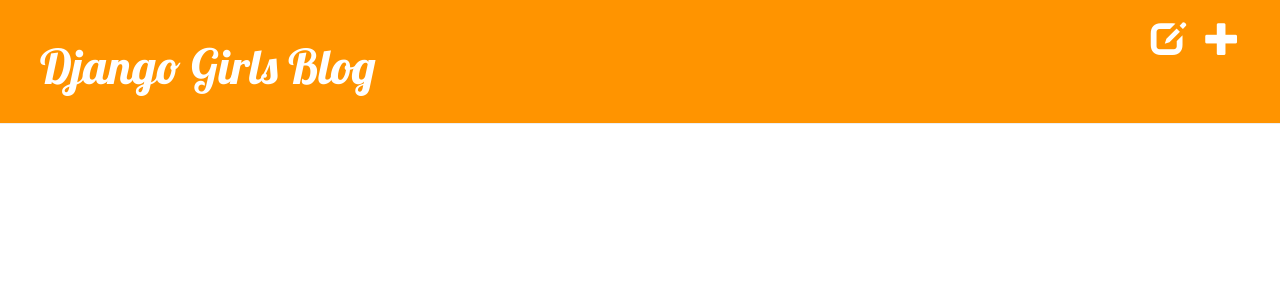
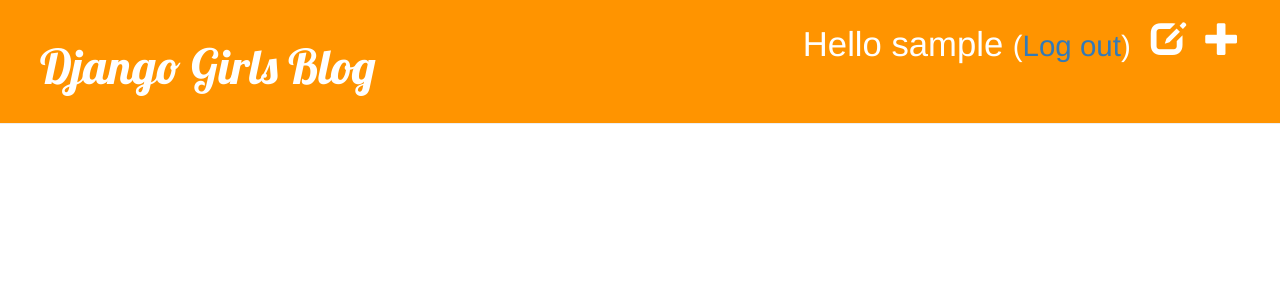
Before and after one commit to ftnext/my-first-blog, a Django app: page /drafts/ in a window 1280 px wide. Shown: the top 300 px of the page. Run offline with Django 3.2, Linux system fonts and the light colour scheme; the visitor is signed in with stand-in values (Sample User, id 1); data that the repository does not hold is empty; some libraries are stand-ins or nearby versions.

Commit message:
[feat] ログイン・ログアウト周りのブラッシュアップ
* 95568b6 と同じ状態にすることを目指した
* 127.0.0.1:8000/accounts/login/ からログインした際のリダイレクト先の設定（settings.py）
* ログアウトのURLの追加（mysite/urls.py）
* ログインしていないユーザにはログインボタンが見えるように、ログインしているユーザにはログアウトボタンが見えるように変更（base.html）

```diff
--- a/blog/templates/blog/base.html
+++ b/blog/templates/blog/base.html
@@ -12,6 +12,9 @@
     {% if user.is_authenticated %}
       <a href="{% url 'post_new' %}" class="top-menu"><span class="glyphicon glyphicon-plus"></span></a>
       <a href="{% url 'post_draft_list' %}" class="top-menu"><span class="glyphicon glyphicon-edit"></span></a>
+      <p class="top-menu">Hello {{ user.username }} <small>(<a href="{% url 'logout' %}">Log out</a>)</small></p>
+    {% else %}
+      <a href="{% url 'login' %}" class="top-menu"><span class="glyphicon glyphicon-lock"></span></a>
     {% endif %}
     <h1><a href="/">Django Girls Blog</a></h1>
   </div>
--- a/mysite/settings.py
+++ b/mysite/settings.py
@@ -120,3 +120,5 @@ USE_TZ = True
 
 STATIC_URL = '/static/'
 STATIC_ROOT = os.path.join(BASE_DIR, 'static')
+
+LOGIN_REDIRECT_URL = '/'
--- a/mysite/urls.py
+++ b/mysite/urls.py
@@ -22,5 +22,6 @@ from django.contrib.auth import views
 urlpatterns = [
     path('admin/', admin.site.urls),
     url(r'^accounts/login/$', views.login, name='login'),
+    url(r'^accounts/logout/$', views.logout, name='logout', kwargs={'next_page': '/'}),
     path('', include('blog.urls')),
 ]
```
